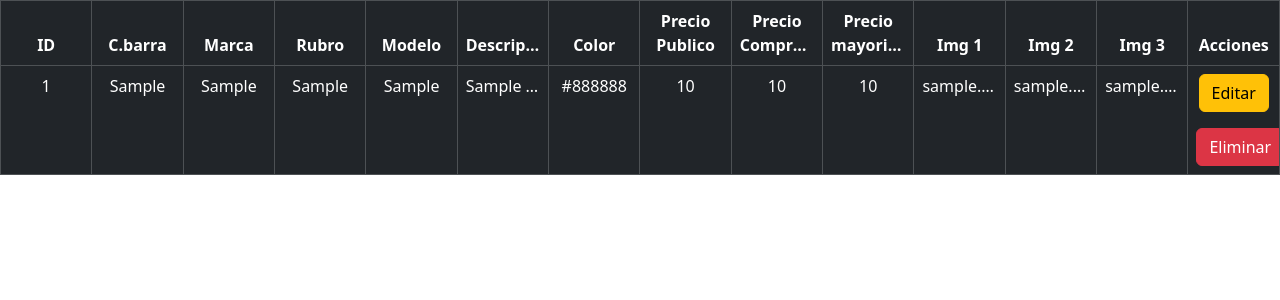
After one commit to EmanuelPaz05/tienda_RyQ, a PHP site: page /tabla_productos/tabla_productos.php in a window 1280 px wide. The commit adds this page. Shown: the top 300 px of the page. Run offline with PHP 8.4, Linux system fonts and the light colour scheme; tables that the repository leaves empty or names only in its code hold one stand-in row (values such as "Sample post"); some libraries are stand-ins or nearby versions.

Commit message:
editar producto cambios

```diff
--- a/js/funciones.js
+++ b/js/funciones.js
@@ -20,7 +20,7 @@ function eliminar_producto(id){
 }
 
 //llamar partes
-fetch('../editar_productos/nuevo_producto.php')
+fetch('../tabla_productos/nuevo_producto.php')
 .then(response => response.text())
 .then(html => {
     // Inserta el contenido del modal nuevo producto en el contenedor
@@ -28,10 +28,39 @@ fetch('../editar_productos/nuevo_producto.php')
 })
 .catch(error => console.error('Error al cargar el modal:', error));
 
-fetch('../editar_productos/tabla_productos.php')
+fetch('../tabla_productos/tabla_productos.php')
 .then(response => response.text())
 .then(html => {
     // Inserta el contenido del tabla productos en el contenedor
     document.getElementById('llamar_tabla_productos').innerHTML = html;
 })
 .catch(error => console.error('Error al cargar el tabla productos:', error));
+
+
+$(document).ready(function () {
+    // ...
+
+    $('#tbl_productos').on('click', '.btn_guardar', function () {
+        var productId = $(this).data('product-id');
+        var modalId = 'modal-editar-producto-' + productId;
+        var form = $('#' + modalId + ' form');
+        var formData = form.serialize();
+
+        $.ajax({
+            type: 'POST',
+            url: '../consultas/editar_productos.php',
+            data: formData,
+            success: function (response) {
+                var result = JSON.parse(response);
+
+                if (result.success) {
+                    alertify.success(result.message);
+                    // Cerrar el modal después de la actualización
+                    $('#' + modalId).modal('hide');
+                } else {
+                    alertify.error(result.message);
+                }
+            }
+        });
+    });
+});
--- a/editar_productos/nuevo_producto.php
+++ b/tabla_productos/nuevo_producto.php
@@ -8,6 +8,32 @@
     <link href="https://cdn.jsdelivr.net/npm/bootstrap@5.3.2/dist/css/bootstrap.min.css" rel="stylesheet" integrity="sha384-T3c6CoIi6uLrA9TneNEoa7RxnatzjcDSCmG1MXxSR1GAsXEV/Dwwykc2MPK8M2HN" crossorigin="anonymous">
 </head>
 <body>
+
+<style>
+    .modal-header {
+        background-color: #343a40;
+        color: #fff;
+    }
+    .modal-footer {
+        background-color: #343a40;
+        color: #fff;
+    }
+    .text-dark {
+        color: #212529;
+    }
+    .ms-3 {
+        margin-left: 1rem;
+    }
+    .mb-2 {
+        margin-bottom: 1rem;
+    }
+    .nuevo_producto {
+        color: #000;
+    }
+    body {
+        background-color: rgb(124, 126, 146);
+    }
+</style>
 
 <div class="d-flex mb-2">
     <!-- Button trigger modal -->
--- /dev/null
+++ b/tabla_productos/tabla_productos.php
@@ -0,0 +1,134 @@
+<!DOCTYPE html>
+<html lang="es">
+<head>
+    <meta charset="UTF-8">
+    <meta name="viewport" content="width=device-width, initial-scale=1.0">
+    <title>Tabla Productos</title>
+
+    <script src="../js/funciones.js" type="text/javascript"></script>
+
+    <link href="https://cdn.datatables.net/1.13.7/css/jquery.dataTables.min.css" rel="stylesheet">
+    <script>
+        $(document).ready(function(){
+            new DataTable('#tbl_productos');
+        });
+    </script>
+    <link href="https://cdn.jsdelivr.net/npm/bootstrap@5.3.2/dist/css/bootstrap.min.css" rel="stylesheet" integrity="sha384-T3c6CoIi6uLrA9TneNEoa7RxnatzjcDSCmG1MXxSR1GAsXEV/Dwwykc2MPK8M2HN" crossorigin="anonymous">
+</head>
+<body>
+
+<style>
+    .table th {
+        text-align: center;
+        max-width: 20px;
+        max-height: 40px;
+        overflow: hidden;
+        text-overflow: ellipsis;
+        white-space: wrap;
+    }
+
+    .table td{
+        text-align: center;
+        max-width: 20px;
+        max-height: 40px;
+        overflow: hidden;
+        text-overflow: ellipsis;
+        white-space: nowrap;
+    }
+
+</style>
+
+<?php
+
+    require("../conexion/conexion.php");
+
+    $consulta = "SELECT * FROM productos where 1";
+    $resultado = mysqli_query($mysqli, $consulta);
+
+?>
+
+<table class="table table-dark table-hover table-bordered" id="tbl_productos" style="table-layout: fixed;">
+    <thead class="text-center">
+        <tr>
+            <th scope="col" class="ids">ID</th>
+            <th scope="col">C.barra</th>
+            <th scope="col">Marca</th>
+            <th scope="col">Rubro</th>
+            <th scope="col">Modelo</th>
+            <th scope="col">Descripción</th>
+            <th scope="col">Color</th>
+            <th scope="col">Precio Publico</th>
+            <th scope="col">Precio Compra/costo</th>
+            <th scope="col">Precio mayorista</th>
+            <th scope="col">Img 1</th>
+            <th scope="col">Img 2</th>
+            <th scope="col">Img 3</th>
+            <th scope="col">Acciones</th>
+        </tr>
+    </thead>
+
+    <tbody>
+        <?php
+            while($filas = mysqli_fetch_assoc($resultado)){
+                $datos = $filas;
+                $id = $filas['pro_id'];
+        ?>
+        <tr>
+            <td class="ids"><?php echo $filas['pro_id'] ?></td>
+            <td><?php echo $filas['pro_barra'] ?></td>
+            <td><?php echo $filas['pro_marca'] ?></td>
+            <td><?php echo $filas['pro_rubro'] ?></td>
+            <td><?php echo $filas['pro_modelo'] ?></td>
+            <td><?php echo $filas['pro_desc'] ?></td>
+            <td><?php echo $filas['pro_color'] ?></td>
+            <td><?php echo $filas['pro_precio_publico'] ?></td>
+            <td><?php echo $filas['pro_precio_costo'] ?></td>
+            <td><?php echo $filas['pro_precio_mayorista'] ?></td>
+            <td><?php echo $filas['imagen_1'] ?></td>
+            <td><?php echo $filas['imagen_2'] ?></td>
+            <td><?php echo $filas['imagen_3'] ?></td>
+            <td style="white-space: wrap;">
+                <div class="d-block align-items-center">
+                    <button type="button" class="btn btn-warning mb-2" data-bs-toggle="modal" data-bs-target="#modal-editar-producto-<?php echo $id ?>">Editar</button>
+
+                    <div class="d-flex mb-2">
+                        <div class="modal fade editar_producto" id="modal-editar-producto-<?php echo $id ?>" tabindex="-1" aria-labelledby="exampleModalLabel" aria-hidden="true">
+                            <div class="modal-content">
+                                <div class="modal-header">
+                                <h1 class="modal-title fs-5" id="exampleModalLabel">Editar Producto</h1>
+                                <button type="button" class="btn-close" data-bs-dismiss="modal" aria-label="Close"></button>
+                                </div>
+                                <div class="modal-body">
+                                <form action="../consultas/editar_productos.php" method="POST">
+                                    <input type="hidden" name="producto_id" value="<?php echo $id ?>">
+                                    <!-- Resto de los campos con valores actuales -->
+                                    <p class="text-dark">Marca: <input type="text" class="ms-3" name="marca" id="marca" value="<?php echo                       $filas['pro_marca'] ?>"></p>
+                                    <p class="text-dark">Rubro: <input type="text" class="ms-3" name="rubro" id="rubro" value="<?php echo                       $filas['pro_rubro'] ?>"></p>
+                                    <!-- ... otros campos ... -->
+                                </form>
+                                </div>
+                                <div class="modal-footer">
+                                <button type="button" class="btn btn-secondary" data-bs-dismiss="modal">Cancelar</button>
+                                <button type="submit" class="btn btn-primary" name="actualizar_producto">Guardar</button>
+                                </div>
+                            </div>
+                        </div>
+                    </div>
+
+                    <button type="button" onclick="eliminar_producto('<?php echo $id ?>')" class="btn btn-danger">Eliminar</button>
+                </div>
+            </td>
+        </tr>
+        <?php
+            };
+        ?>
+    </tbody>
+</table>
+
+
+<script src="../librerias/jquery/jquery-3.7.1.min.js"></script>
+<script src="https://cdn.datatables.net/1.13.7/js/jquery.dataTables.min.js"></script>
+<script src="../librerias/bootstrap-5.3.2-dist/js/bootstrap.min.js"></script>
+
+</body>
+</html>
```
Also changed, not shown: consultas/editar_productos.php (added, +29 -0 lines), editar_productos/tabla_productos.php (deleted, +0 -78 lines), tabla_productos/index_productos.php (renamed from editar_productos/editar_productos.php, +5 -22 lines), css/editar_productos/nuevo_producto.css (deleted), 1 other file.
